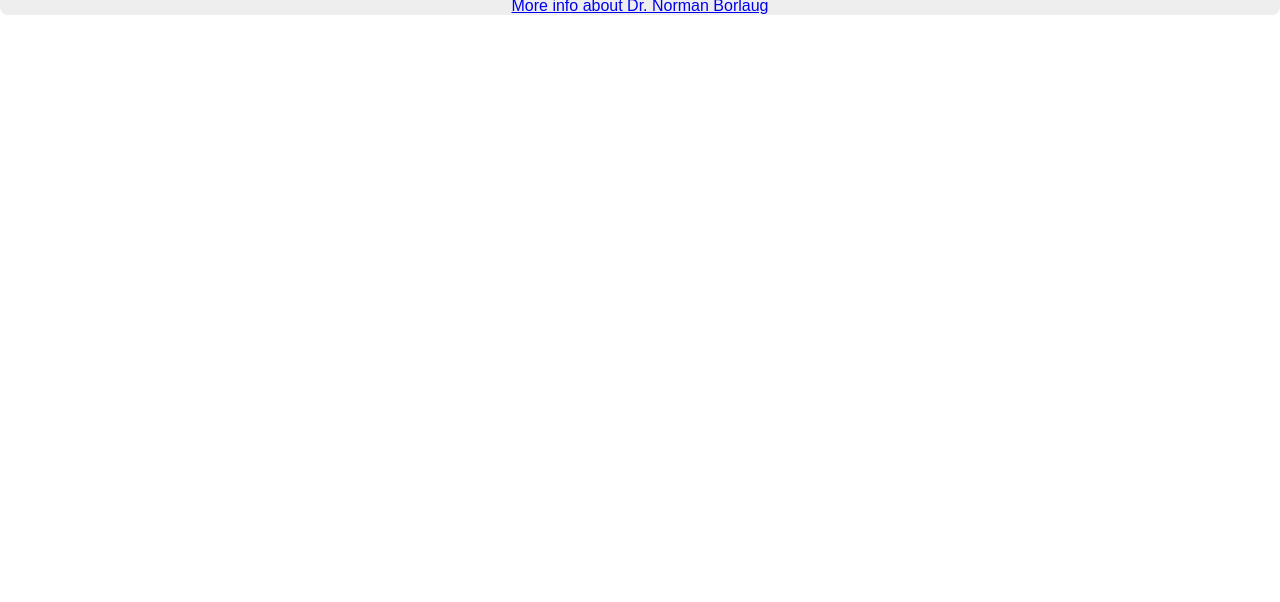
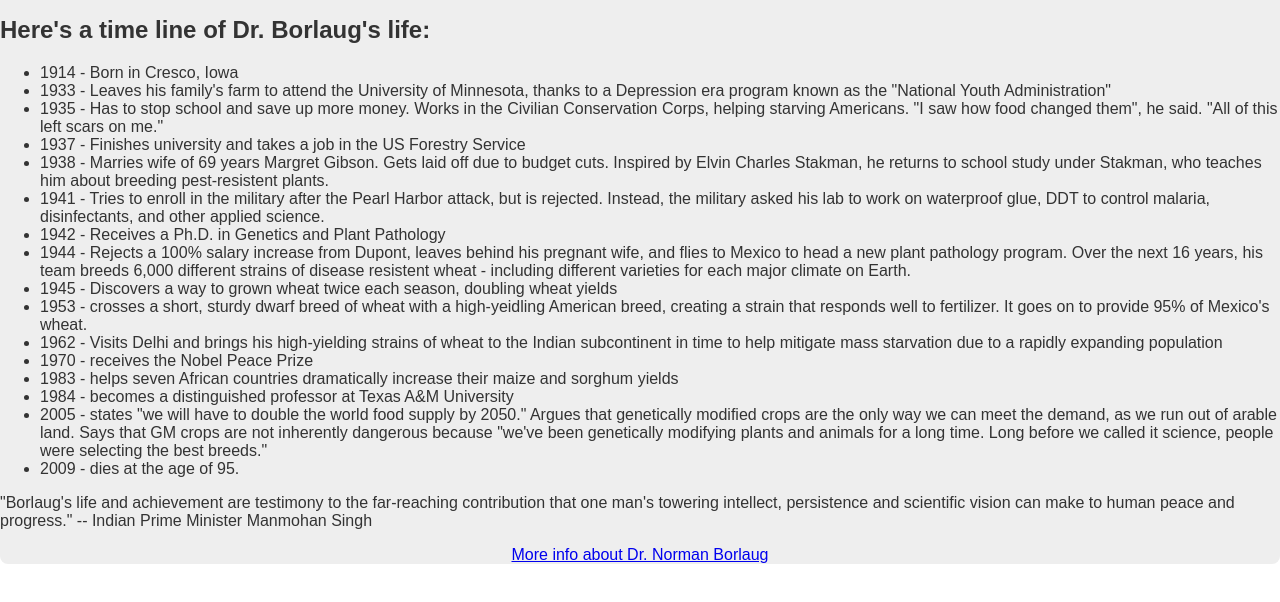
Before and after one commit to j-archives/freeCodeCamp-codes, a plain HTML site: page ResponsiveWebDesign/TributeFormPROJECT/index.html in a window 1280 px wide. Shown: the part 1235-1837 px from the top of the page. Before the commit the page ends 1290 px from the top, so only its background shows below. Drawn offline with nearby package versions, Linux system fonts and the light colour scheme.

Commit message:
add timeline section

```diff
--- a/ResponsiveWebDesign/TributeFormPROJECT/index.html
+++ b/ResponsiveWebDesign/TributeFormPROJECT/index.html
@@ -15,7 +15,46 @@
               <img id="image" src="https://cdn.freecodecamp.org/testable-projects-fcc/images/tribute-page-main-image.jpg" alt="Dr. Norman Borlaug with farmers"/>
               <figcaption class="subtext" id="img-caption">Dr. Norman Borlaug, third from the left, trains biologists in Mexico on how to increase wheat yields - part of his life-long war on hunger.</figcaption>
             </figure>
-            <section id="tribute-info">
+            <section id="timeline">
+              <h2>Here's a time line of Dr. Borlaug's life:</h2>
+              <ul>
+                <li>1914 - Born in Cresco, Iowa</li>
+                <li>1933 - Leaves his family's farm to attend the University of Minnesota, thanks to a Depression era program known as the
+                  "National Youth Administration"</li>
+                <li>1935 - Has to stop school and save up more money. Works in the Civilian Conservation Corps, helping starving Americans.
+                  "I saw how food changed them", he said. "All of this left scars on me."</li>
+                <li>1937 - Finishes university and takes a job in the US Forestry Service</li>
+                <li>1938 - Marries wife of 69 years Margret Gibson. Gets laid off due to budget cuts. Inspired by Elvin Charles Stakman, he
+                  returns to school study under Stakman, who teaches him about breeding pest-resistent plants.</li>
+                <li>1941 - Tries to enroll in the military after the Pearl Harbor attack, but is rejected. Instead, the military asked his
+                  lab to work on waterproof glue, DDT to control malaria, disinfectants, and other applied science.</li>
+                <li>1942 - Receives a Ph.D. in Genetics and Plant Pathology</li>
+                <li>1944 - Rejects a 100% salary increase from Dupont, leaves behind his pregnant wife, and flies to Mexico to head a new
+                  plant pathology program. Over the next 16 years, his team breeds 6,000 different strains of disease resistent wheat -
+                  including different varieties for each major climate on Earth.</li>
+                <li>1945 - Discovers a way to grown wheat twice each season, doubling wheat yields</li>
+                <li>1953 - crosses a short, sturdy dwarf breed of wheat with a high-yeidling American breed, creating a strain that responds
+                  well to fertilizer. It goes on to provide 95% of Mexico's wheat.</li>
+                <li>1962 - Visits Delhi and brings his high-yielding strains of wheat to the Indian subcontinent in time to help mitigate
+                  mass starvation due to a rapidly expanding population</li>
+                <li>1970 - receives the Nobel Peace Prize</li>
+                <li>1983 - helps seven African countries dramatically increase their maize and sorghum yields</li>
+                <li>1984 - becomes a distinguished professor at Texas A&M University</li>
+                <li>2005 - states "we will have to double the world food supply by 2050." Argues that genetically modified crops are the
+                  only way we can meet the demand, as we run out of arable land. Says that GM crops are not inherently dangerous because
+                  "we've been genetically modifying plants and animals for a long time. Long before we called it science, people were
+                  selecting the best breeds."</li>
+                <li>2009 - dies at the age of 95.</li>
+              </ul>
+
+              <p>
+                "Borlaug's life and achievement are testimony to the far-reaching contribution that one man's towering intellect,
+                persistence and scientific vision can make to human peace and progress."
+
+                -- Indian Prime Minister Manmohan Singh
+              </p>
+            </section>
+            <section id="tribute-info"></section>
               <a id="tribute-link" href="https://en.wikipedia.org/wiki/Norman_Borlaug" target="_blank">More info about Dr. Norman Borlaug</a>
             </section>
           </main>
```
